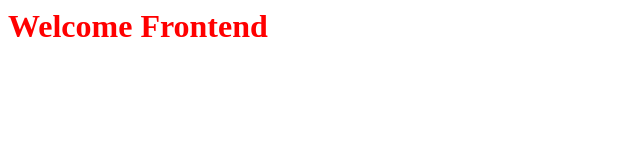
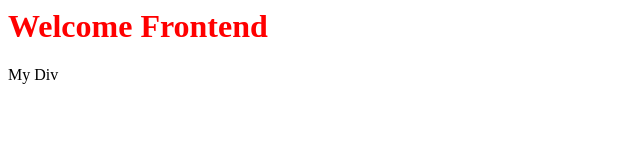
Before and after one commit to NawalZaki/Frontend, a plain HTML site: page Index.html in a window 1280 px wide. Shown: the full height of the page, 0-640 px from the left. Drawn offline with Linux system fonts and the light colour scheme.

Commit message:
Update Index add my Div.html

```diff
--- a/Index.html
+++ b/Index.html
@@ -7,7 +7,9 @@
 </head>
 <body>
     <h1>Welcome Frontend</h1>
-
+     <div>
+         My Div
+     </div>
     <script src="script.js">
         alert("Welcome")
     </script>
```
